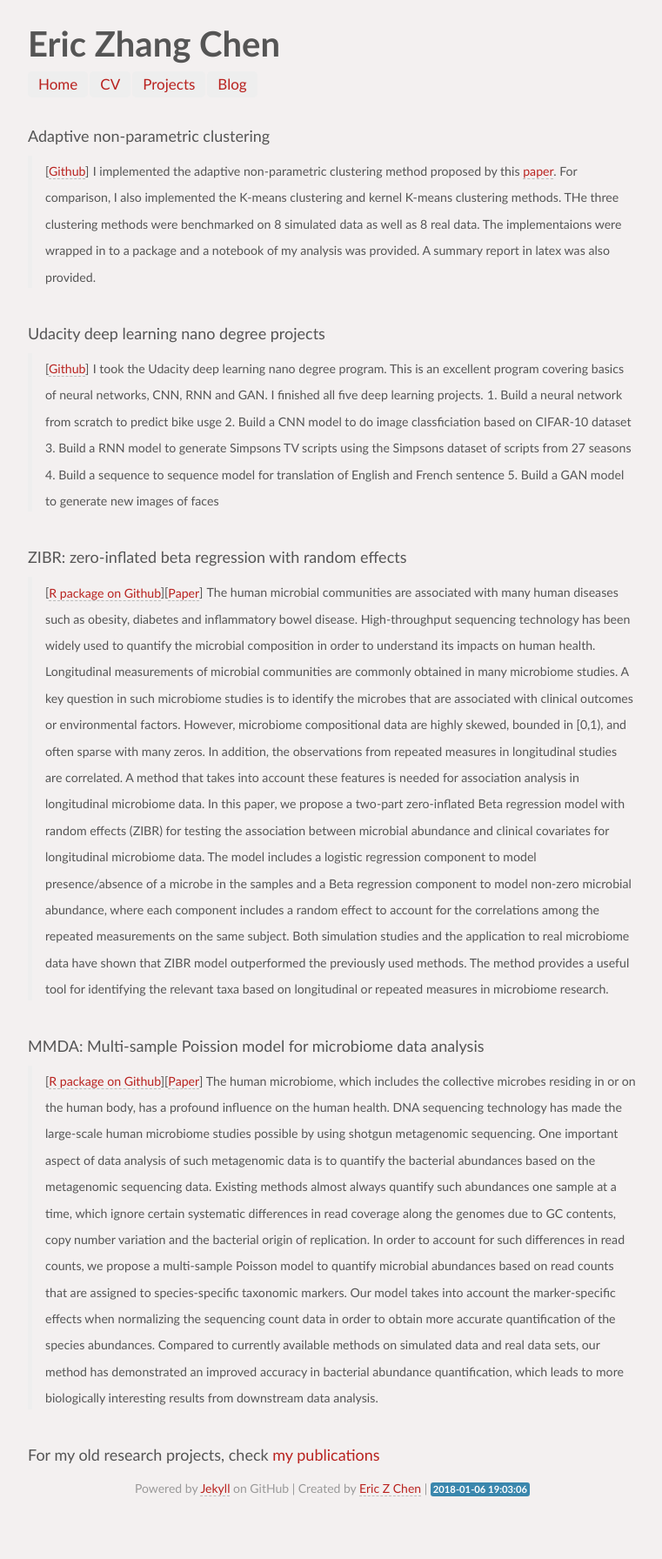
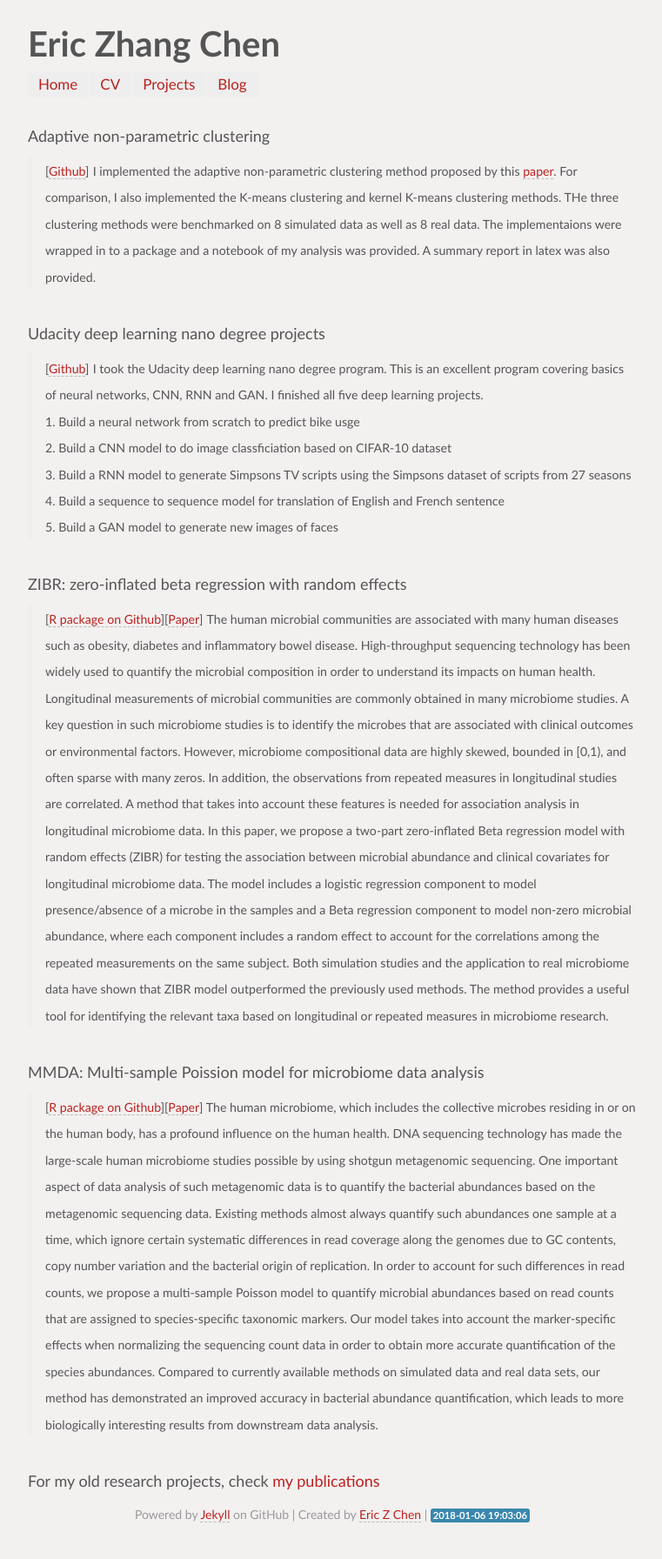
Before and after one commit to chvlyl/chvlyl.github.io, a Jekyll site: the page built from projects/index.md, in a window 1280 px wide. Shown: the whole page at 87% size, without its empty margins (258-1019 px from the left). Built offline with Jekyll 4.4.1, drawn with Linux system fonts in a browser that asks for light colours; before the commit the page ends 1762 px from its top, so only the background shows below that.

Commit message:
more details

```diff
--- a/projects/index.md
+++ b/projects/index.md
@@ -12,12 +12,12 @@ title: Eric Z Chen
 
 ### Udacity deep learning nano degree projects
 > <sub>[[Github](https://github.com/chvlyl/udacity_deep_learning)]</sub>
-> <sub>I took the Udacity deep learning nano degree program. This is an excellent program covering basics of neural networks, CNN, RNN and GAN. I finished all five deep learning projects.</sub>
-> <sub> 1. Build a neural network from scratch to predict bike usge </sub>
-> <sub> 2. Build a CNN model to do image classficiation based on CIFAR-10 dataset </sub>
-> <sub> 3. Build a RNN model to generate Simpsons TV scripts using the Simpsons dataset of scripts from 27 seasons </sub>
-> <sub> 4. Build a sequence to sequence model for translation of English and French sentence </sub>
-> <sub> 5. Build a GAN model to generate new images of faces </sub>
+> <sub>I took the Udacity deep learning nano degree program. This is an excellent program covering basics of neural networks, CNN, RNN and GAN. I finished all five deep learning projects.</sub><br>
+> <sub> 1. Build a neural network from scratch to predict bike usge </sub><br>
+> <sub> 2. Build a CNN model to do image classficiation based on CIFAR-10 dataset </sub><br>
+> <sub> 3. Build a RNN model to generate Simpsons TV scripts using the Simpsons dataset of scripts from 27 seasons </sub><br>
+> <sub> 4. Build a sequence to sequence model for translation of English and French sentence </sub><br>
+> <sub> 5. Build a GAN model to generate new images of faces </sub><br>
 
 
 
```
